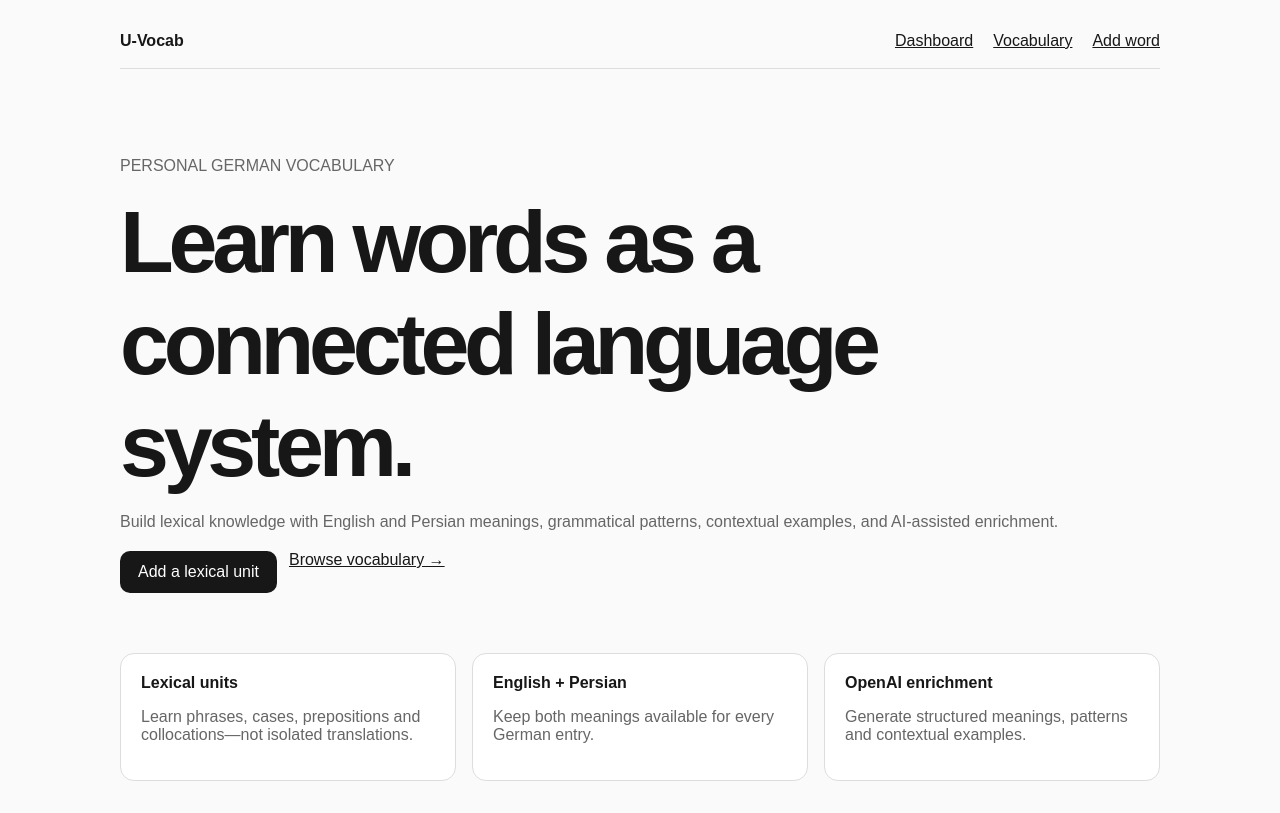
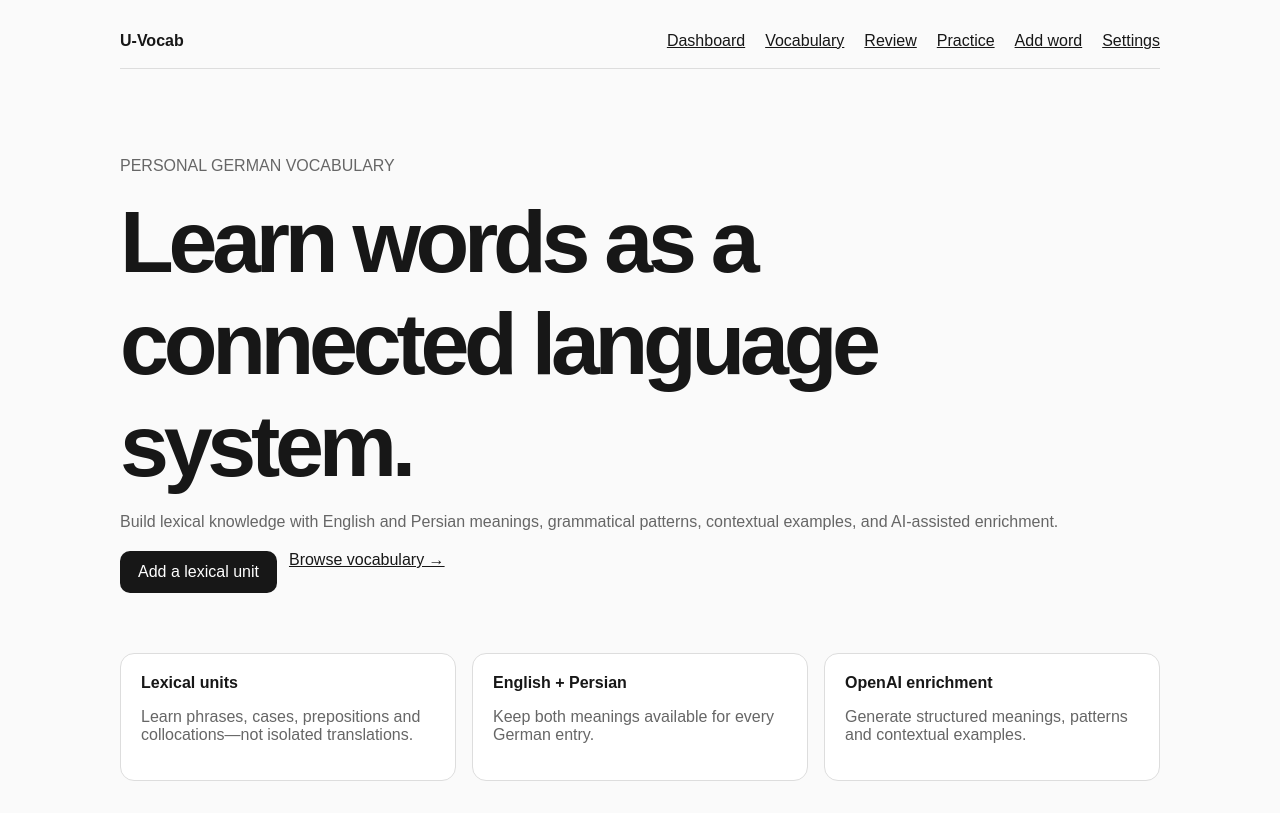
Before and after one commit to Amirmfth/U-Vocab, a Next.js app: page / in a window 1280 px wide. Built offline with nearby package versions, Linux system fonts and the light colour scheme.

Commit message:
feat: expose review practice and settings navigation

```diff
--- a/src/app/layout.tsx
+++ b/src/app/layout.tsx
@@ -1,4 +1,28 @@
 import "./globals.css";
 import Link from "next/link";
-export const metadata={title:"U-Vocab",description:"Your personal German lexical knowledge system"};
-export default function RootLayout({children}:{children:React.ReactNode}){return <html lang="en"><body><div className="shell"><nav className="nav"><strong>U-Vocab</strong><Link href="/">Dashboard</Link><Link href="/vocabulary">Vocabulary</Link><Link href="/vocabulary/new">Add word</Link></nav>{children}</div></body></html>}
+
+export const metadata = {
+  title: "U-Vocab",
+  description: "Your personal German lexical knowledge system",
+};
+
+export default function RootLayout({ children }: { children: React.ReactNode }) {
+  return (
+    <html lang="en">
+      <body>
+        <div className="shell">
+          <nav className="nav">
+            <strong>U-Vocab</strong>
+            <Link href="/">Dashboard</Link>
+            <Link href="/vocabulary">Vocabulary</Link>
+            <Link href="/review">Review</Link>
+            <Link href="/practice">Practice</Link>
+            <Link href="/vocabulary/new">Add word</Link>
+            <Link href="/settings">Settings</Link>
+          </nav>
+          {children}
+        </div>
+      </body>
+    </html>
+  );
+}
```
